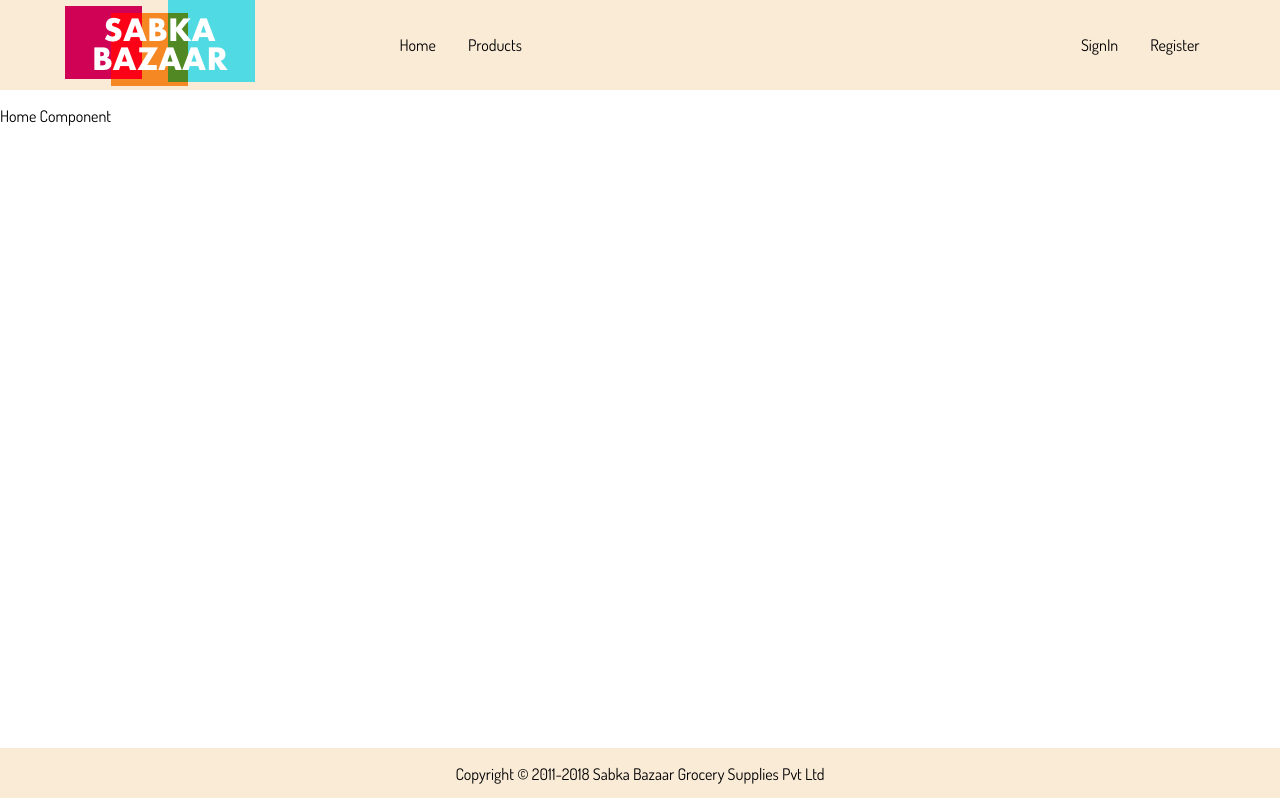
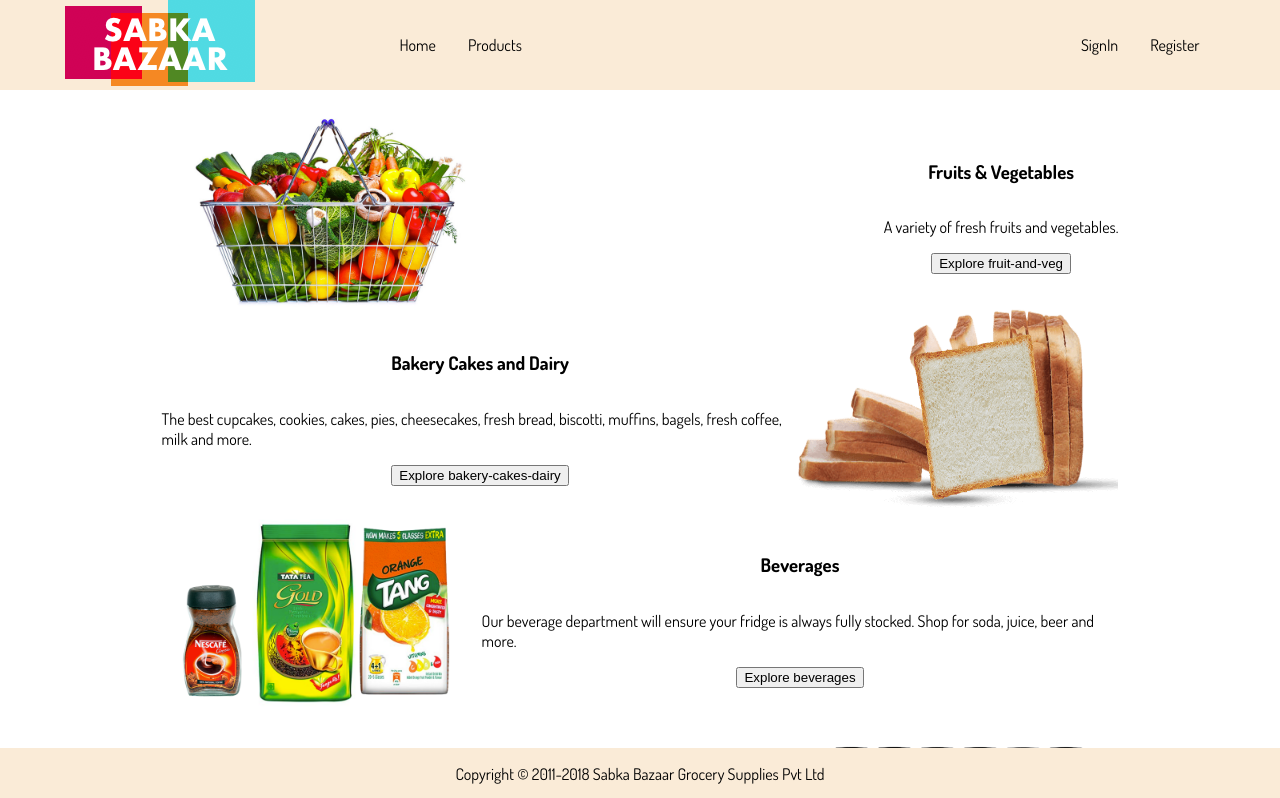
Before and after one commit to imamanv/shopping-cart, a React (Create React App) app: page / in a window 1280 px wide. Shown: the top 798 px of the page. Built offline with nearby package versions, Linux system fonts and the light colour scheme.

Commit message:
added categories

```diff
--- a/src/app.css
+++ b/src/app.css
@@ -1,8 +1,8 @@
-/* .header {
+.header {
   position: fixed;
   top: 0;
   width: 100%;
-} */
+}
 .nav-links {
   width: 65%;
   display: flex;
@@ -33,3 +33,19 @@
   text-align: center;
   position: fixed;
 }
+.category {
+  display: flex;
+  justify-content: space-between;
+  align-items: center;
+  margin: 0.1rem;
+}
+.home-page {
+  padding: 1rem 10rem;
+  margin: 90px 0px 53px 0px;
+}
+.category-details {
+  display: flex;
+  flex-direction: column;
+  justify-content: center;
+  align-items: center;
+}
--- /dev/null
+++ b/src/components/Category.jsx
@@ -0,0 +1,19 @@
+function Category(props) {
+  const { name, description, imageUrl, key, order } = props.category;
+  const isOddOrder = order % 2 == 0 ? false : true;
+  return (
+    <div
+      className="category"
+      style={{ flexDirection: `${isOddOrder ? "row" : "row-reverse"}` }}
+    >
+      <img src={imageUrl} alt={`${name} image`} height={200} width={320} />
+      <div className="category-details">
+        <h3>{name}</h3>
+        <p>{description}</p>
+        <button>Explore {key}</button>
+      </div>
+    </div>
+  );
+}
+
+export default Category;
--- /dev/null
+++ b/src/components/CategoryList.jsx
@@ -0,0 +1,78 @@
+import Category from "./Category";
+
+function CategoryList() {
+  const categories = [
+    {
+      name: "Beverages",
+      key: "beverages",
+      description:
+        "Our beverage department will ensure your fridge is always fully stocked. Shop for soda, juice, beer and more. ",
+      enabled: true,
+      order: 3,
+      imageUrl: "/static/images/category/beverages.png",
+      id: "5b675e5e5936635728f9fc30",
+    },
+    {
+      name: "Bakery Cakes and Dairy",
+      key: "bakery-cakes-dairy",
+      description:
+        "The best cupcakes, cookies, cakes, pies, cheesecakes, fresh bread, biscotti, muffins, bagels, fresh coffee, milk and more.",
+      enabled: true,
+      order: 2,
+      imageUrl: "/static/images/category/bakery.png",
+      id: "5b6899123d1a866534f516de",
+    },
+    {
+      name: "Beauty and Hygiene",
+      key: "beauty-hygiene",
+      description:
+        "Buy beauty and personal care products online in India at best prices.",
+      enabled: true,
+      order: 4,
+      imageUrl: "/static/images/category/beauty.png",
+      id: "5b68994e3d1a866534f516df",
+    },
+    {
+      name: "Baby Care",
+      key: "baby",
+      description:
+        "Shop online for Baby Products, Diapers, Skin Care Products,etc.",
+      enabled: true,
+      order: 5,
+      imageUrl: "/static/images/category/baby.png",
+      id: "5b6899683d1a866534f516e0",
+    },
+    {
+      name: "Seafood",
+      key: "seafood",
+      description: "Great place to buy fresh seafood.",
+      enabled: false,
+      order: -1,
+      id: "5b68997d3d1a866534f516e1",
+    },
+    {
+      name: "Fruits & Vegetables",
+      key: "fruit-and-veg",
+      description: "A variety of fresh fruits and vegetables.",
+      enabled: true,
+      order: 1,
+      imageUrl: "/static/images/category/fruits.png",
+      id: "5b6899953d1a866534f516e2",
+    },
+  ];
+
+  const sortedCategory = categories.sort((a, b) => {
+    if (a.order - b.order > 0) return 1;
+    else return -1;
+  });
+  return (
+    <div>
+      {sortedCategory.map((category) => {
+        if (category.enabled)
+          return <Category key={category.id} category={category} />;
+      })}
+    </div>
+  );
+}
+
+export default CategoryList;
--- a/src/components/Home.jsx
+++ /dev/null
@@ -1,5 +0,0 @@
-function Home() {
-  return <p>Home Component</p>;
-}
-
-export default Home;
--- /dev/null
+++ b/src/components/Routes/Home.jsx
@@ -0,0 +1,11 @@
+import CategoryList from "../CategoryList";
+
+function Home() {
+  return (
+    <div className="home-page">
+      <CategoryList />
+    </div>
+  );
+}
+
+export default Home;
```
Also changed, not shown: src/App.js (+4 -4 lines), src/components/Routes/Products.jsx (renamed from src/components/Products.jsx), src/components/Routes/Registration.jsx (renamed from src/components/Registration.jsx), src/components/Routes/SignIn.jsx (renamed from src/components/SignIn.jsx).
